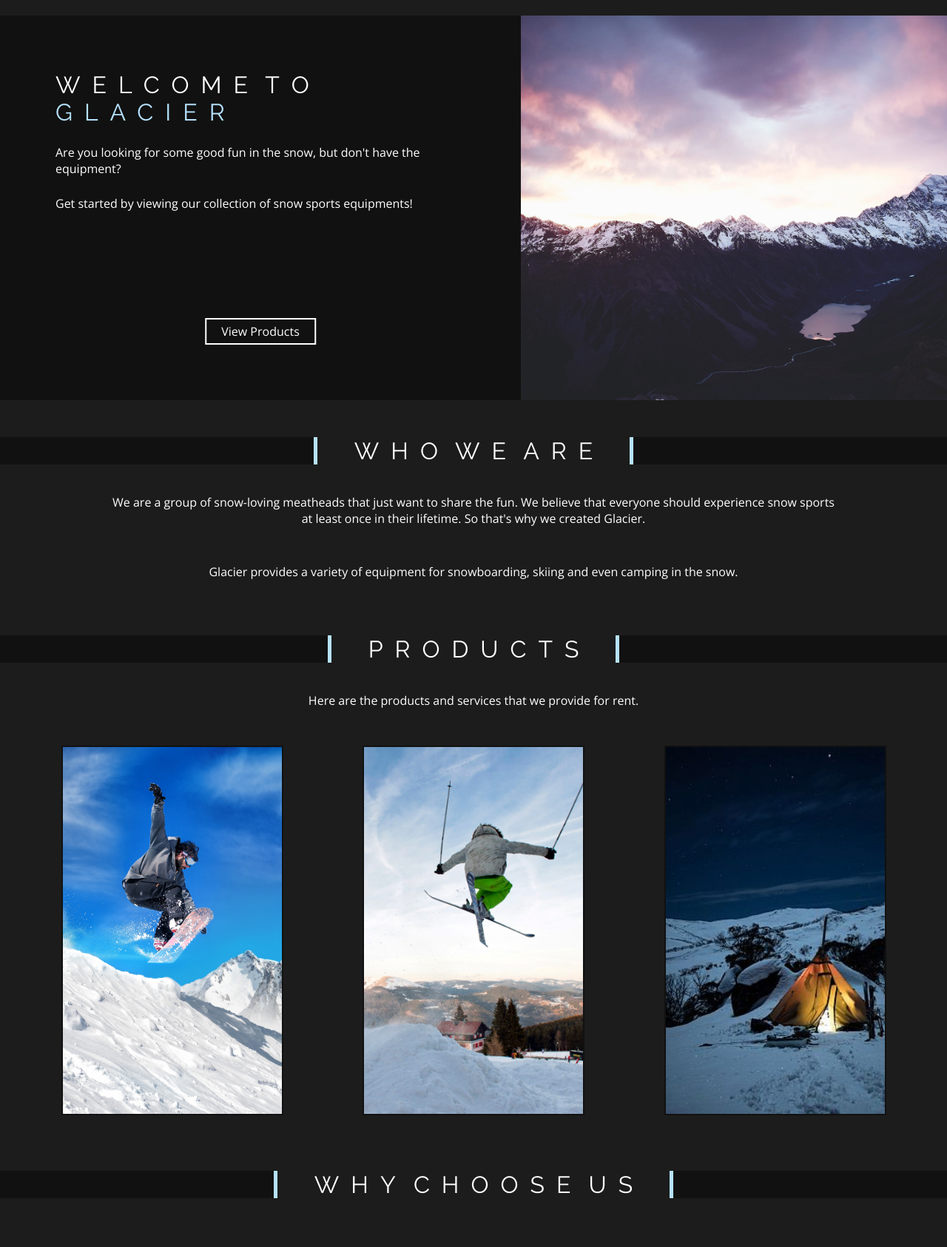
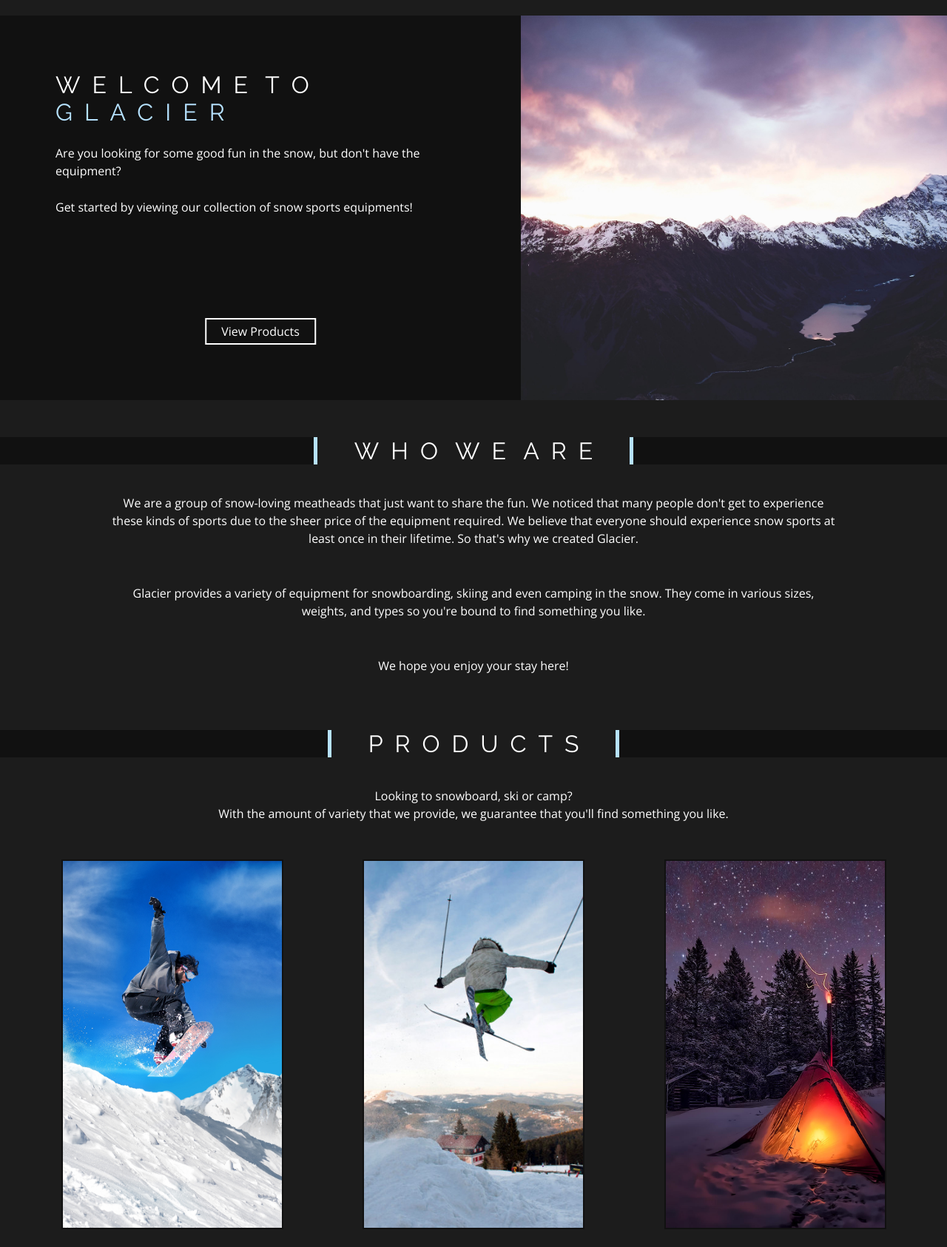
Before and after one commit to ZeeHatcher/COS10011, a PHP site: page / in a window 1280 px wide. Shown: the part 223-1909 px from the top of the page at 74% size. Run offline with PHP 8.4, Linux system fonts and the light colour scheme.

Commit message:
Add index.html content

```diff
--- a/assign1/index.html
+++ b/assign1/index.html
@@ -91,11 +91,15 @@
 
       <article class="info">
         <p class="info__text">
-          We are a group of snow-loving meatheads that just want to share the fun. We believe that everyone should experience snow sports at least once in their lifetime. So that's why we created Glacier.
+          We are a group of snow-loving meatheads that just want to share the fun. We noticed that many people don't get to experience these kinds of sports due to the sheer price of the equipment required. We believe that everyone should experience snow sports at least once in their lifetime. So that's why we created Glacier.
         </p>
 
         <p class="info__text">
-          Glacier provides a variety of equipment for snowboarding, skiing and even camping in the snow.
+          Glacier provides a variety of equipment for snowboarding, skiing and even camping in the snow. They come in various sizes, weights, and types so you're bound to find something you like.
+        </p>
+
+        <p class="info__text">
+          We hope you enjoy your stay here!
         </p>
       </article>
     </section>
@@ -107,24 +111,26 @@
 
       <article class="info">
         <p class="info__text">
-          Here are the products and services that we provide for rent.
+          Looking to snowboard, ski or camp?
+          <br/>
+          With the amount of variety that we provide, we guarantee that you'll find something you like.
         </p>
       </article>
 
       <div class="cards">
-        <a href="product1.html" class="card card--bg-snowboard">
+        <a href="product1.html" id="card-snowboard" class="card card--bg-snowboard">
           <div class="card__cover">
             <h1 class="card__title">Sno<span class="no-letter-spacing">w</span><br>board<span class="no-letter-spacing">s</span></h1>
           </div>
         </a>
 
-        <a href="product2.html" class="card card--bg-ski">
+        <a href="product2.html" id="card-ski" class="card card--bg-ski">
           <div class="card__cover">
             <h1 class="card__title">Ski<span class="no-letter-spacing">s</span></h1>
           </div>
         </a>
 
-        <a href="product3.html" class="card card--bg-camp">
+        <a href="product3.html" id="card-camp" class="card card--bg-camp">
           <div class="card__cover">
             <h1 class="card__title">Campin<span class="no-letter-spacing">g</span></h1>
           </div>
@@ -141,21 +147,21 @@
         <div>
           <h3 class="info__subtitle">High Quality Products</h3>
           <p class="info__text">
-            Lorem ipsum dolor sit amet, consectetur adipisicing elit. Iusto vero tenetur esse voluptates nobis, dolor soluta ullam ipsa reprehenderit aspernatur.
+            To ensure your safety and enjoyment, Glacier provides high-quality products that have been widely received by the snow sports community. We ensure that once you get your hands on it, you won't have anything to worry about.
           </p>
         </div>
 
         <div>
           <h3 class="info__subtitle">A Great Bargain</h3>
           <p class="info__text">
-            Lorem ipsum dolor sit amet, consectetur adipisicing elit. Delectus quisquam non ex laboriosam autem, ea, voluptatibus quibusdam omnis reiciendis nisi voluptatem blanditiis accusantium velit placeat?
+            Snow sports equipment are rather expensive, so Glacier products are priced much lower so that even the  average Joe can experience snow sports. A once-in-a-lifetime experience for only a fraction of the price!
           </p>
         </div>
 
         <div>
           <h3 class="info__subtitle">Quick Delivery</h3>
           <p class="info__text">
-            Lorem ipsum dolor sit amet, consectetur adipisicing elit. Consequuntur facere laboriosam fuga vitae repellendus eos, velit magni repudiandae.
+            We want you to experience snow sports as soon as possible and for as long as possible with the limited time that we have nowadays. Therefore, you can expect delivery within 2-3 days after placing your order.
           </p>
         </div>
       </article>
--- a/assign1/styles/style.css
+++ b/assign1/styles/style.css
@@ -68,7 +68,7 @@ body {
   color: #fff;
   font-family: "Open Sans", sans-serif;
   font-size: 16px;
-  min-height: 100vh;
+  /* min-height: 100vh; */
   position: relative;
   padding-bottom: 1px;
 }
@@ -155,6 +155,10 @@ optgroup {
 
 option {
   color: #fff;
+}
+
+p {
+  line-height: 1.5em;
 }
 
 section {
@@ -399,18 +403,18 @@ table, tr, th {
   background-size: cover;
 }
 
-.card--bg-snowboard {
-  background-image: url("images/snowboard1.jpg");
+#card-snowboard {
+  background-image: url("images/snowboard1.jpg"); /* https://grab-media.jp/wp-content/uploads/2018/09/GettyImages-503871626-1.jpg */
   background-position: 20%;
 }
 
-.card--bg-ski {
-  background-image: url("images/ski1.jpg");
+#card-ski {
+  background-image: url("images/ski1.jpg"); /* http://apps.tourisme-alsace.info/photos/munster/photos/231007159_1.jpg */
   background-position: 70%;
 }
 
-.card--bg-camp {
-  background-image: url("images/camp1.jpg");
+#card-camp {
+  background-image: url("images/camp1.jpg"); /* http://i.imgur.com/x61cTgo.jpg */
   background-position: 40%;
 }
 
```
Also changed, not shown: assign1/images/Asset 1.svg (deleted), assign1/styles/images/camp1.jpg.
